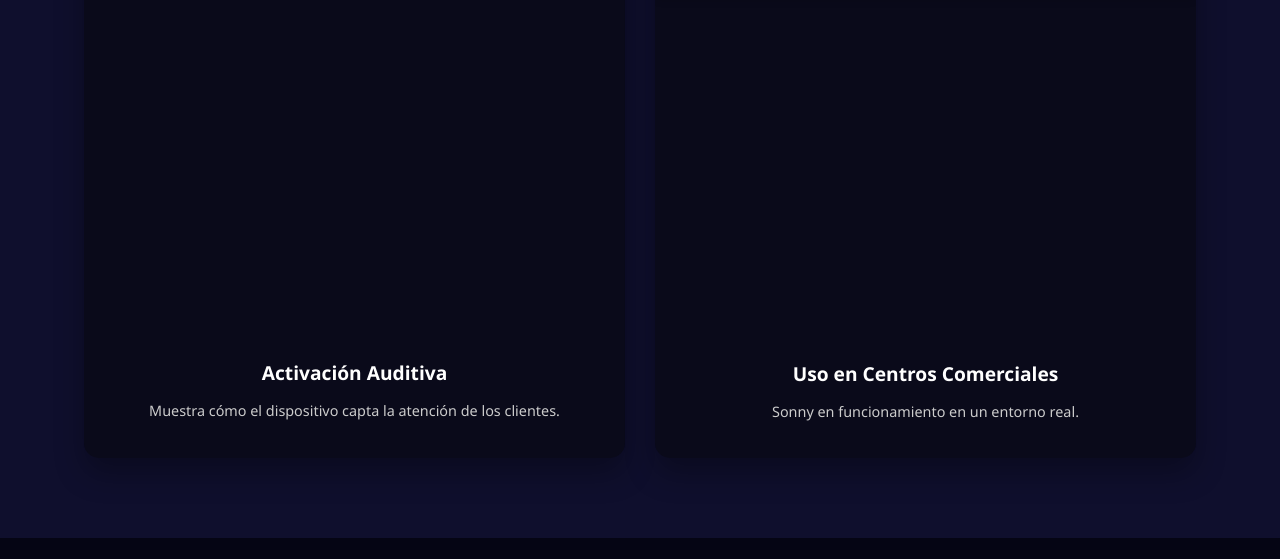
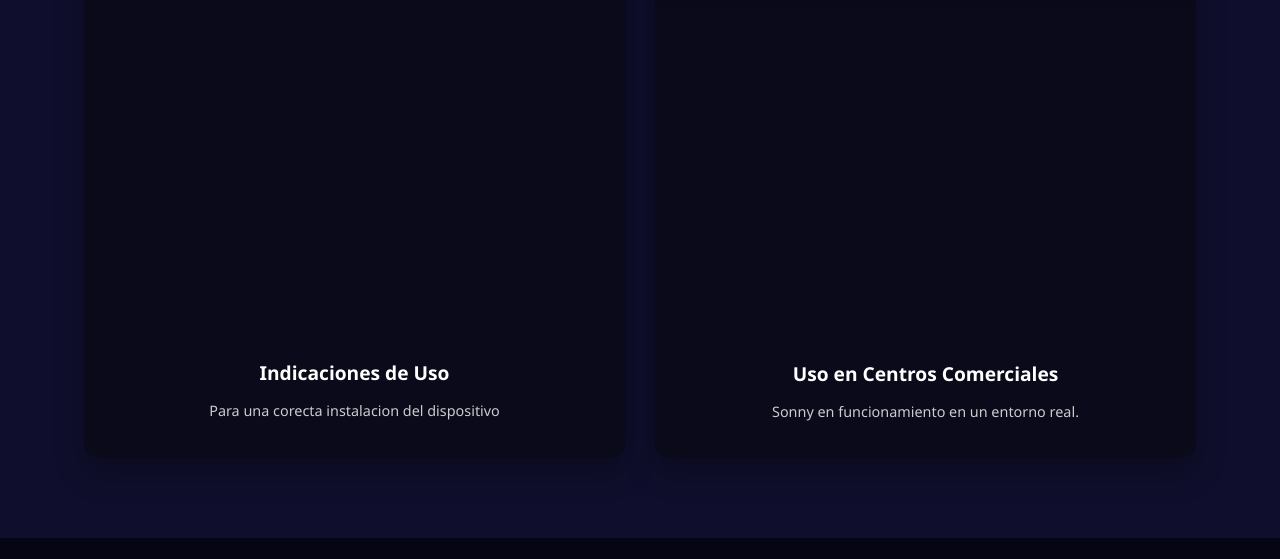
Before and after one commit to AlphatServices/dinema, a plain HTML site: page index.html in a window 1280 px wide. Shown: the part 5090-5649 px from the top of the page. Drawn offline with Linux system fonts and the light colour scheme; a script that the page names is missing.

Commit message:
Update index.html

```diff
--- a/index.html
+++ b/index.html
@@ -203,11 +203,11 @@
 
                 <div class="reel-card">
                     <div class="reel-container">
-                        <blockquote class="tiktok-embed" cite="https://www.tiktok.com/@hyluxsnow/video/7541378362149768504" data-video-id="7541378362149768504" style="max-width: 605px;min-width: 325px;" > <section> <a target="_blank" title="@hyluxsnow" href="https://www.tiktok.com/@hyluxsnow?refer=embed">@hyluxsnow</a> Ya tomaste café? 🤣   <a title="cafeamanecer" target="_blank" href="https://www.tiktok.com/tag/cafeamanecer?refer=embed">#cafeamanecer</a> <a title="café" target="_blank" href="https://www.tiktok.com/tag/caf%C3%A9?refer=embed">#café</a> <a title="automercado" target="_blank" href="https://www.tiktok.com/tag/automercado?refer=embed">#automercado</a> <a title="humor" target="_blank" href="https://www.tiktok.com/tag/humor?refer=embed">#humor</a> <a target="_blank" title="♬ original sound - Marialex" href="https://www.tiktok.com/music/original-sound-7541378364691499782?refer=embed">♬ original sound - Marialex</a> </section> </blockquote> <script async src="https://www.tiktok.com/embed.js"></script>
+                        <blockquote class="tiktok-embed" cite="https://youtu.be/orksbw6NW7s" data-video-id="7541378362149768504" style="max-width: 605px;min-width: 325px;" > <section> <a target="_blank" title="@hyluxsnow" href="https://www.tiktok.com/@hyluxsnow?refer=embed">@hyluxsnow</a> Ya tomaste café? 🤣   <a title="cafeamanecer" target="_blank" href="https://www.tiktok.com/tag/cafeamanecer?refer=embed">#cafeamanecer</a> <a title="café" target="_blank" href="https://www.tiktok.com/tag/caf%C3%A9?refer=embed">#café</a> <a title="automercado" target="_blank" href="https://www.tiktok.com/tag/automercado?refer=embed">#automercado</a> <a title="humor" target="_blank" href="https://www.tiktok.com/tag/humor?refer=embed">#humor</a> <a target="_blank" title="♬ original sound - Marialex" href="https://www.tiktok.com/music/original-sound-7541378364691499782?refer=embed">♬ original sound - Marialex</a> </section> </blockquote> <script async src="https://www.tiktok.com/embed.js"></script>
                     </div>
                     <div class="reel-info">
-                        <h3>Activación Auditiva</h3>
-                        <p>Muestra cómo el dispositivo capta la atención de los clientes.</p>
+                        <h3>Indicaciones de Uso</h3>
+                        <p>Para una corecta instalacion del dispositivo</p>
                     </div>
                 </div>
 
```
